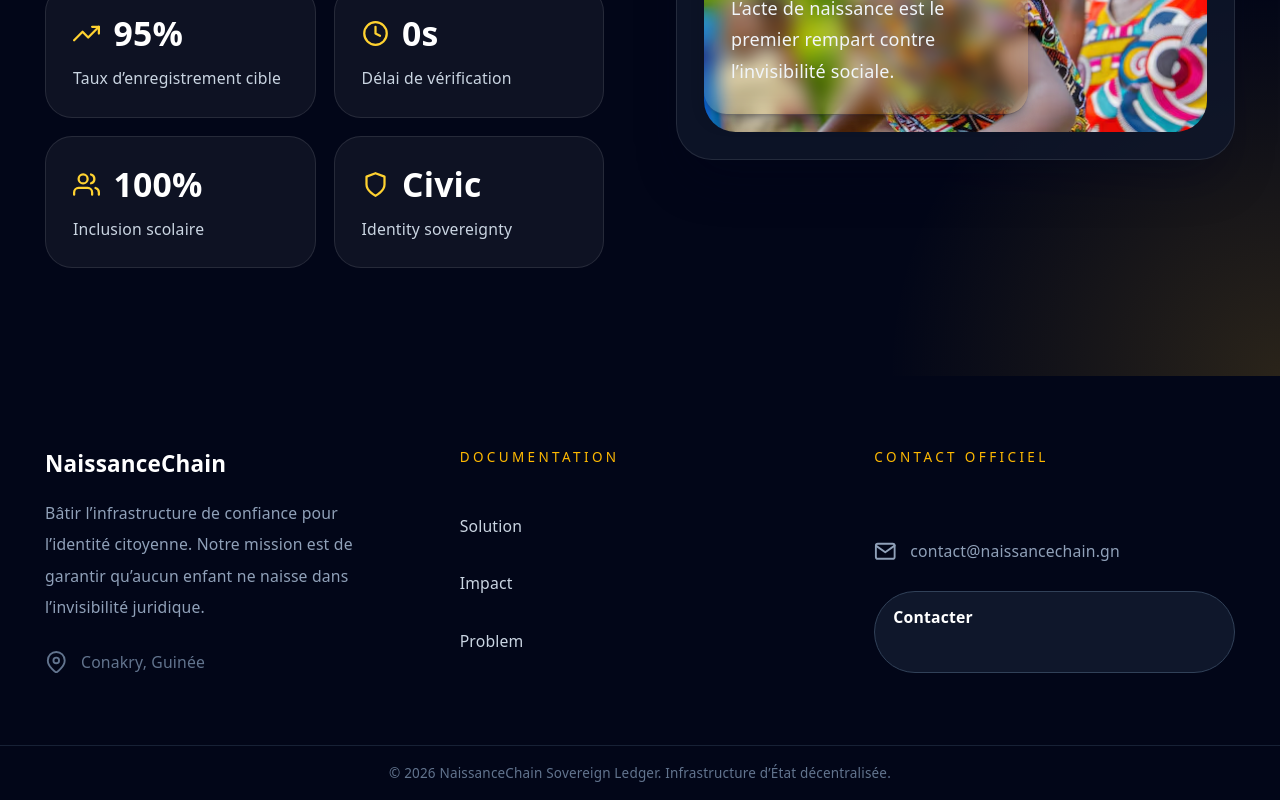
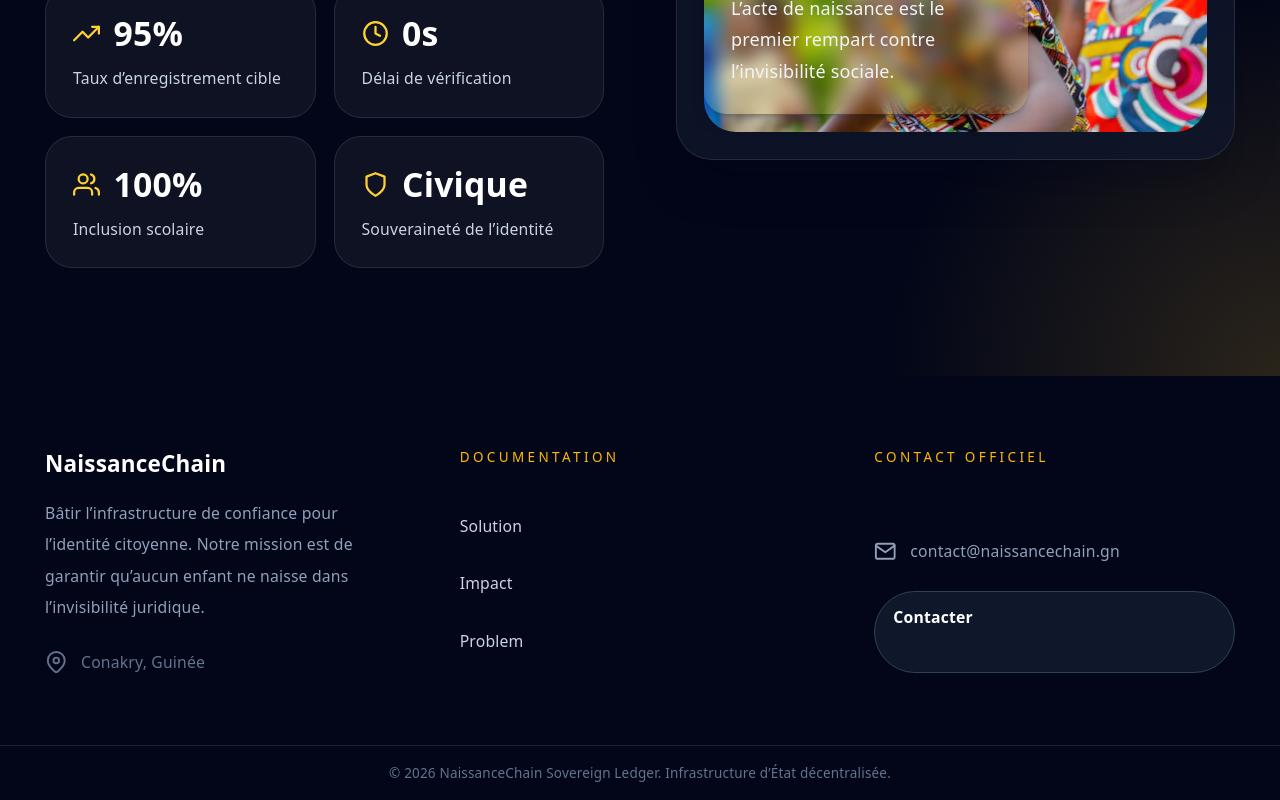
Before and after one commit to DialloHackingDev/vitrine_elite_naissance, a React (Vite) app: page / in a window 1280 px wide. Shown: the part 3793-4593 px from the top of the page. Built offline with nearby package versions, Linux system fonts and the light colour scheme.

Commit message:
la modification sur impact le mot civic en civique

```diff
--- a/src/components/Impact.jsx
+++ b/src/components/Impact.jsx
@@ -7,7 +7,7 @@
     { value: "95%", label: "Taux d’enregistrement cible", icon: FiTrendingUp },
     { value: "0s", label: "Délai de vérification", icon: FiClock },
     { value: "100%", label: "Inclusion scolaire", icon: FiUsers },
-    { value: "Civic", label: "Identity sovereignty", icon: FiShield },
+    { value: "Civique", label: "Souveraineté de l’identité", icon: FiShield },
   ];
 
   return (
```
